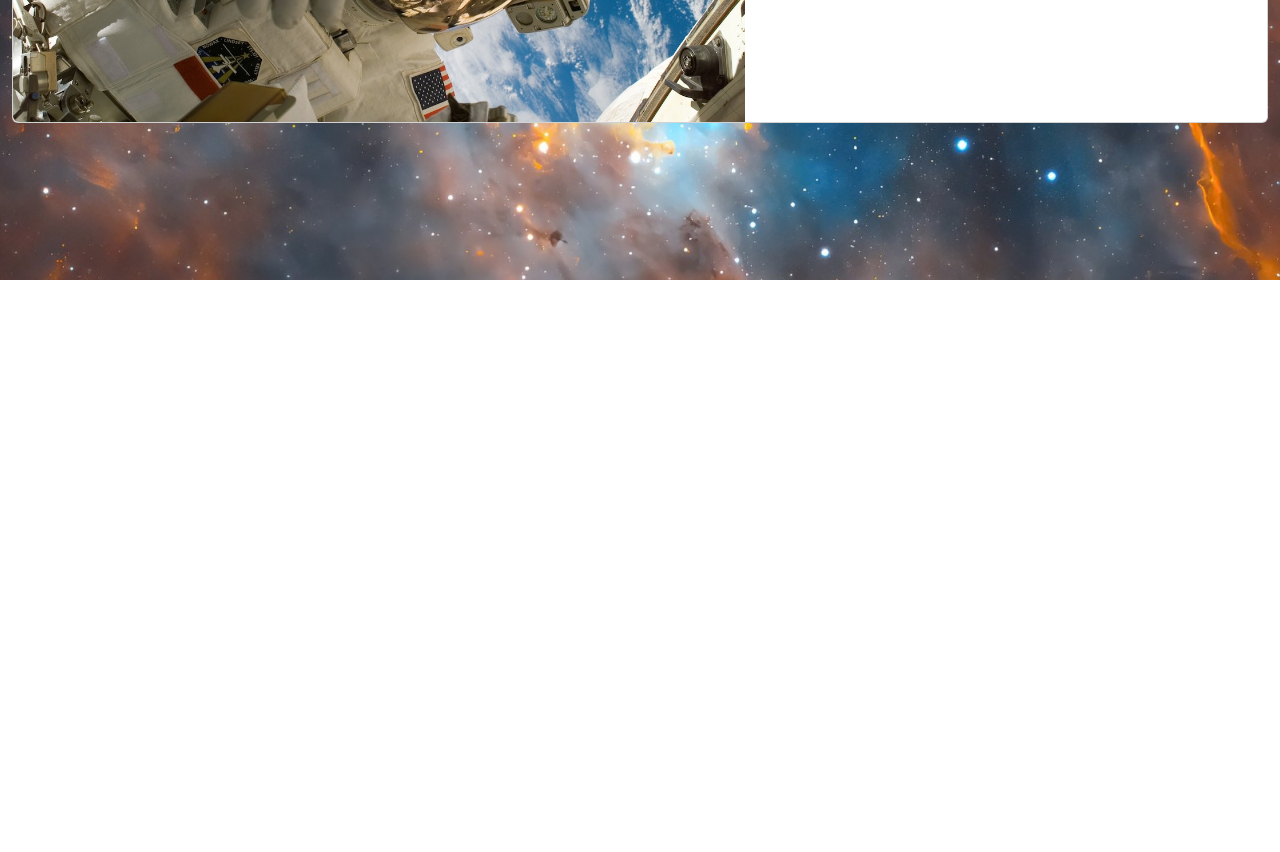
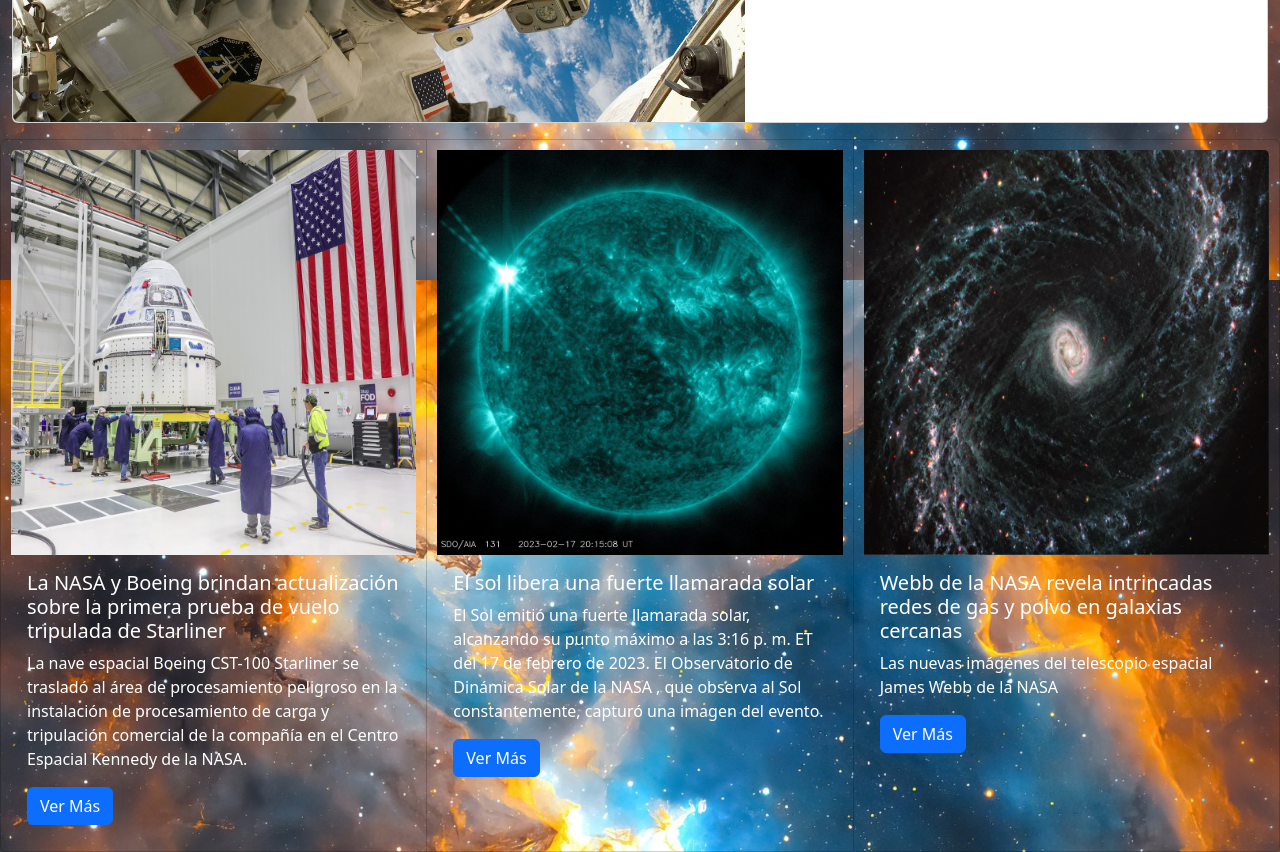
Before and after one commit to LALedesma007/Nasa-Proyecto, a plain HTML site: page index.html in a window 1280 px wide. Shown: the part 520-1372 px from the top of the page. Before the commit the page ends 800 px from the top, so only its background shows below. Drawn offline with nearby package versions, Linux system fonts and the light colour scheme; sample sign-in values are in the browser's storage.

Commit message:
Versión 0.0.7

```diff
--- a/index.html
+++ b/index.html
@@ -76,6 +76,34 @@
         </div>
       </div>
     </section>
+    <section>
+      <div class="card-group">
+        <div class="card cardcss">
+          <img src="./img/card1.jpg" class="card-img-top" alt="...">
+          <div class="card-body">
+            <h5 class="card-title">La NASA y Boeing brindan actualización sobre la primera prueba de vuelo tripulada de Starliner</h5>
+            <p class="card-text">La nave espacial Boeing CST-100 Starliner se trasladó al área de procesamiento peligroso en la instalación de procesamiento de carga y tripulación comercial de la compañía en el Centro Espacial Kennedy de la NASA.</p>
+            <a class="btn btn-primary" href="https://blogs.nasa.gov/commercialcrew/" role="button">Ver Más</a>
+          </div>
+        </div>
+        <div class="card cardcss">
+          <img src="./img/card2.jpg" class="card-img-top" alt="...">
+          <div class="card-body">
+            <h5 class="card-title">El sol libera una fuerte llamarada solar</h5>
+            <p class="card-text">El Sol emitió una fuerte llamarada solar, alcanzando su punto máximo a las 3:16 p. m. ET del 17 de febrero de 2023. El Observatorio de Dinámica Solar de la NASA , que observa al Sol constantemente, capturó una imagen del evento.</p>
+            <a class="btn btn-primary" href="https://blogs.nasa.gov/solarcycle25/2023/02/17/sun-releases-strong-solar-flare-4/" role="button">Ver Más</a>
+          </div>
+        </div>
+        <div class="card cardcss">
+          <img src="./img/card3.1.jpg" class="card-img-top" alt="...">
+          <div class="card-body">
+            <h5 class="card-title">Webb de la NASA revela intrincadas redes de gas y polvo en galaxias cercanas</h5>
+            <p class="card-text">Las nuevas imágenes del telescopio espacial James Webb de la NASA</p>
+            <a class="btn btn-primary" href="https://www.nasa.gov/feature/goddard/2023/nasa-s-webb-reveals-intricate-networks-of-gas-and-dust-in-nearby-galaxies" role="button">Ver Más</a>
+          </div>
+        </div>
+      </div>
+    </section>
   </main>
   <footer>
 
--- a/style.css
+++ b/style.css
@@ -93,4 +93,9 @@ body{
  justify-content: center;
  padding: 1px 0px 1px 0px;
 }
-/*---------------------------------------*/
+/*------------------CARD MAIN---------------------*/
+.cardcss {
+  background: none;
+  padding: 10px;
+  color: white;
+}
```
Also changed, not shown: img/card1.jpg (added), img/card2.jpg (added), img/card3.1.jpg (added).
